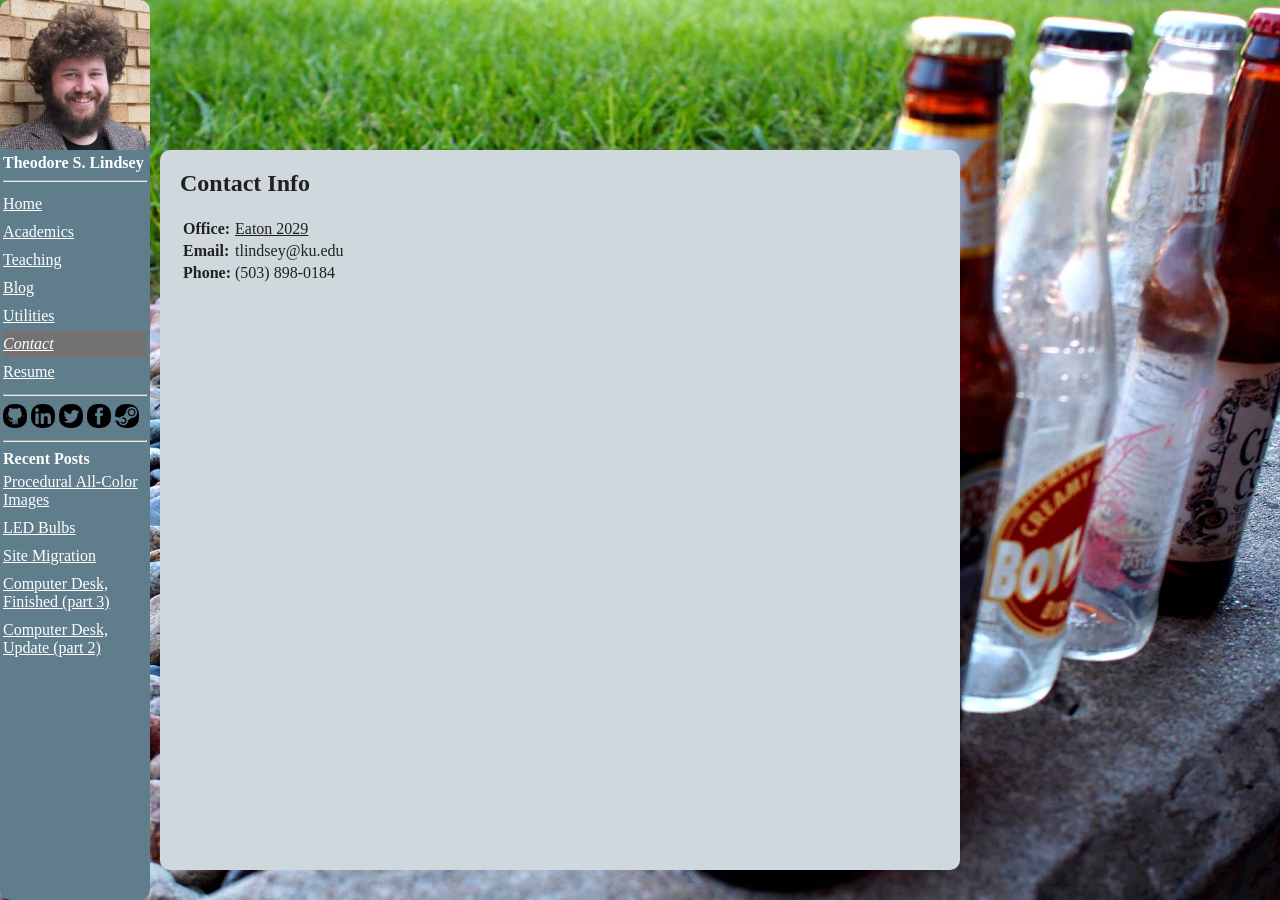
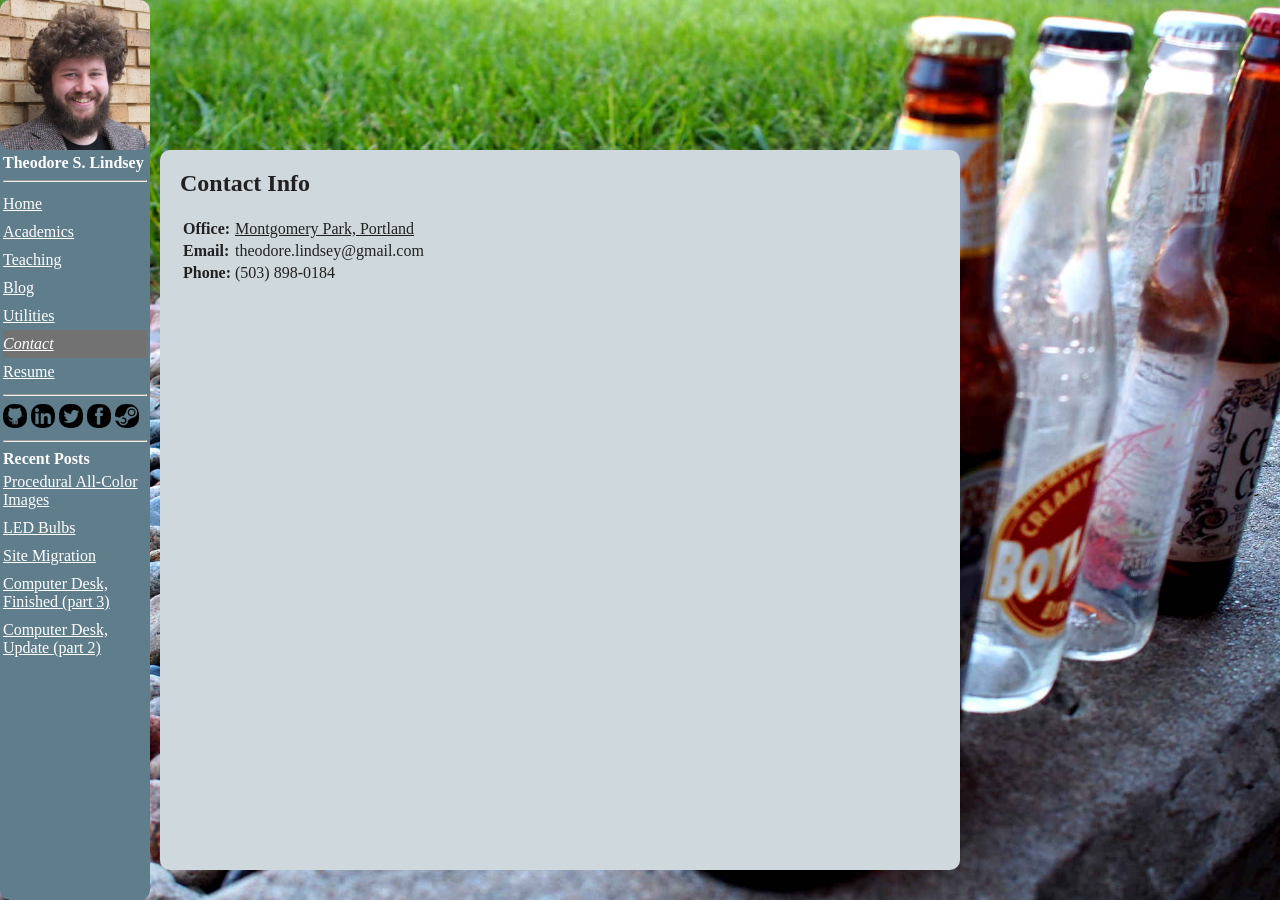
Before and after one commit to RagingRoosevelt/RagingRoosevelt.github.io, a Jekyll site: the page built from contact.html, in a window 1280 px wide. Built offline with Jekyll 4.4.1, drawn with Linux system fonts in a browser that asks for light colours.

Commit message:
updated contact info

```diff
--- a/_config.yml
+++ b/_config.yml
@@ -17,8 +17,8 @@ username_facebook: theodore.lindsey
 
 # contact info
 phone: "(503) 898-0184"
-email: tlindsey@ku.edu
-office: Eaton 2029
+email: theodore.lindsey@gmail.com
+office: Montgomery Park, Portland
 
 timezone: America/Chicago
 
```
